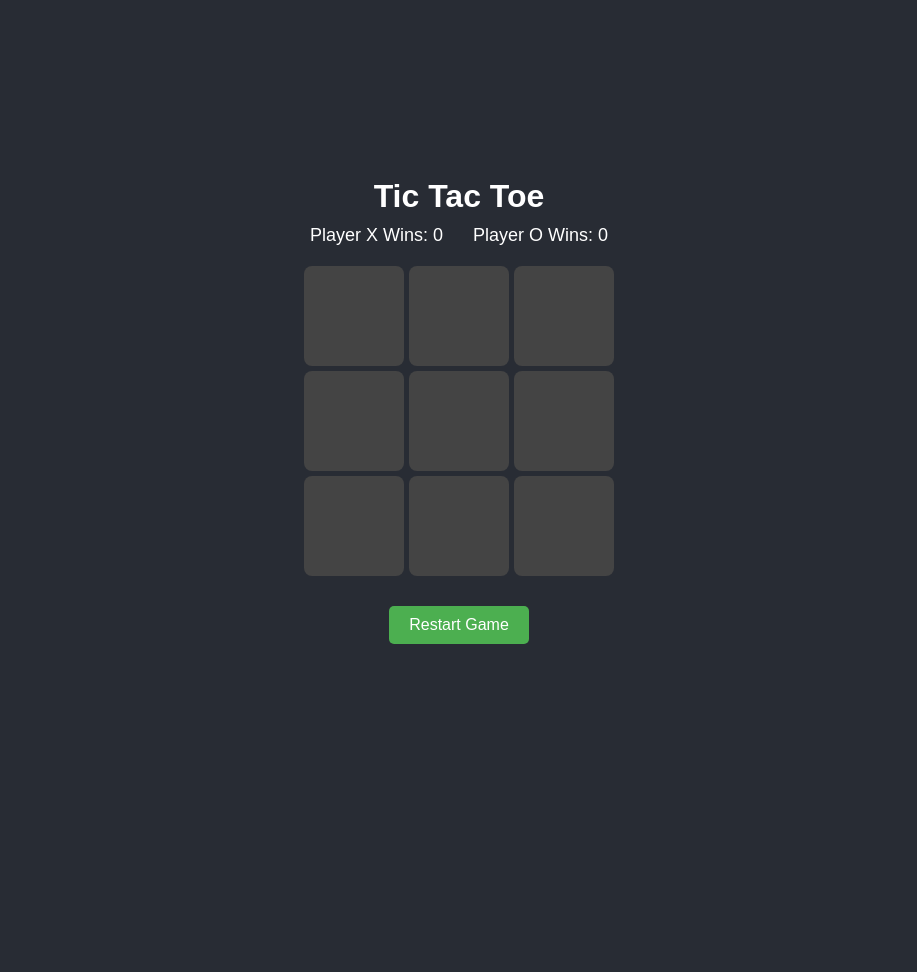
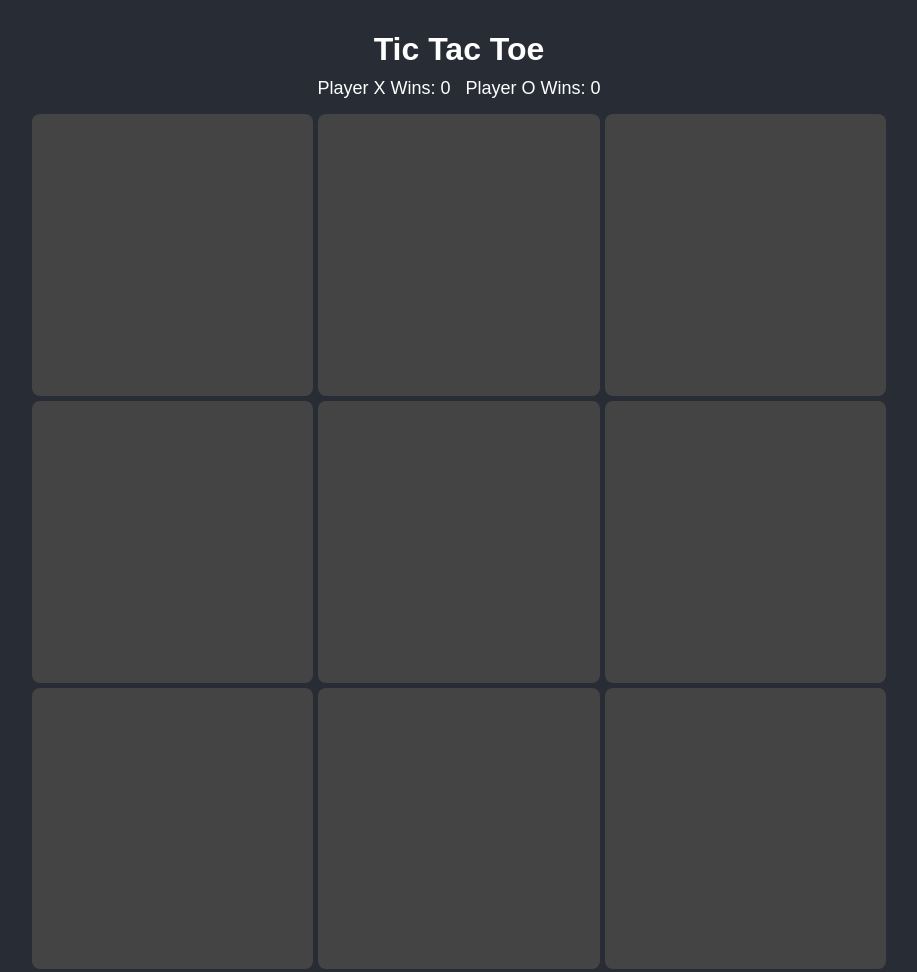
Before and after one commit to BhaveshKumar002/PRODIGY_WD_03, a plain HTML site: page index.html in a window 1280 px wide. Shown: the top 972 px of the page, without its empty margins (181-1098 px from the left). Before the commit the page ends 800 px from the top, so only its background shows below. Drawn offline with Linux system fonts and the light colour scheme.

Commit message:
Update index.html

```diff
--- a/index.html
+++ b/index.html
@@ -13,26 +13,33 @@
         flex-direction: column;
         align-items: center;
         justify-content: center;
-        height: 100vh;
+        min-height: 100vh;
         margin: 0;
+        padding: 10px;
     }
 
     h1 {
         margin-bottom: 10px;
+        font-size: clamp(20px, 5vw, 32px);
+        text-align: center;
     }
 
     .scoreboard {
         display: flex;
-        gap: 30px;
-        margin-bottom: 20px;
-        font-size: 18px;
+        flex-wrap: wrap;
+        justify-content: center;
+        gap: 15px;
+        margin-bottom: 15px;
+        font-size: clamp(14px, 4vw, 18px);
+        text-align: center;
     }
 
     .board {
         display: grid;
-        grid-template-columns: repeat(3, 100px);
-        grid-template-rows: repeat(3, 100px);
+        grid-template-columns: repeat(3, minmax(70px, 22vw));
+        grid-template-rows: repeat(3, minmax(70px, 22vw));
         gap: 5px;
+        max-width: 100%;
     }
 
     .cell {
@@ -40,10 +47,11 @@
         display: flex;
         align-items: center;
         justify-content: center;
-        font-size: 36px;
+        font-size: clamp(24px, 8vw, 36px);
         cursor: pointer;
         border-radius: 8px;
         transition: background 0.3s;
+        user-select: none;
     }
 
     .cell:hover {
@@ -54,13 +62,14 @@
         color: #4CAF50;
         font-weight: bold;
         margin-top: 15px;
-        font-size: 20px;
+        font-size: clamp(16px, 4vw, 20px);
+        text-align: center;
     }
 
     button {
         margin-top: 15px;
-        padding: 10px 20px;
-        font-size: 16px;
+        padding: 8px 16px;
+        font-size: clamp(14px, 4vw, 16px);
         background: #4CAF50;
         color: white;
         border: none;
```
